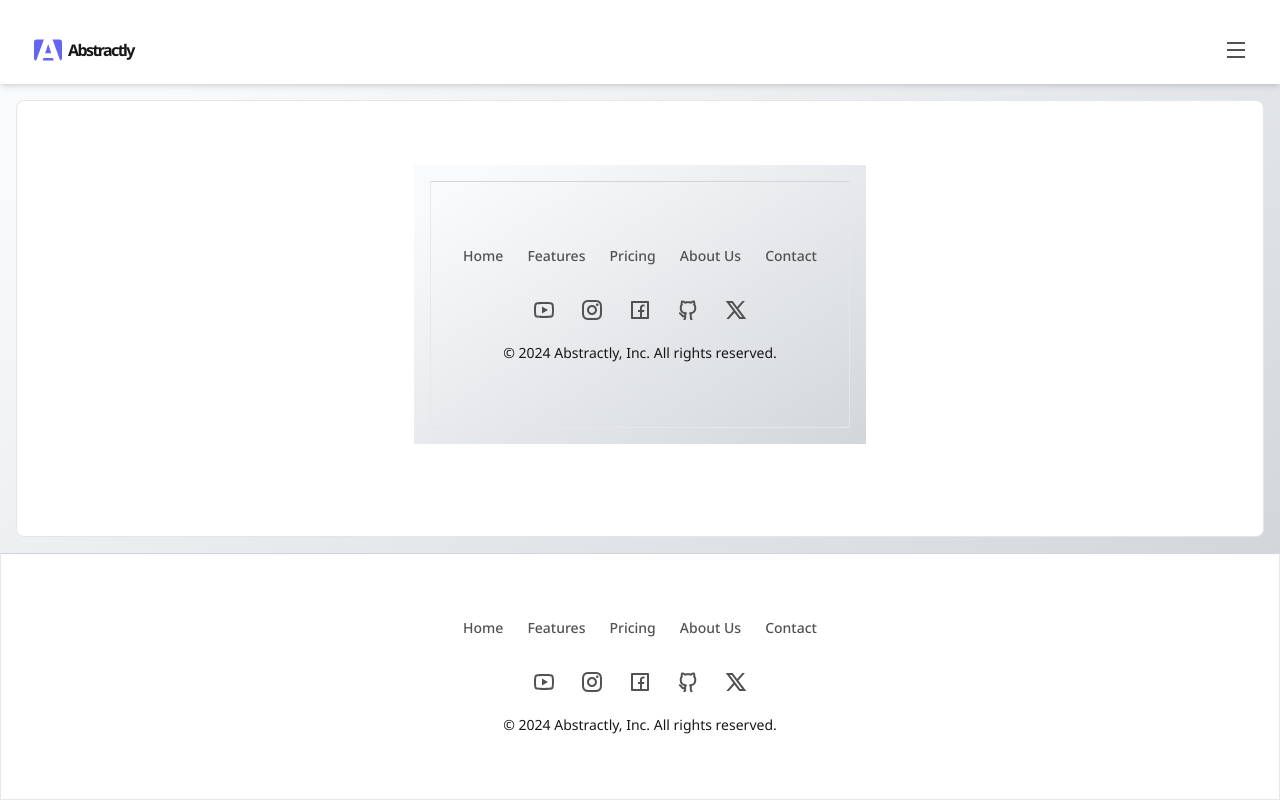
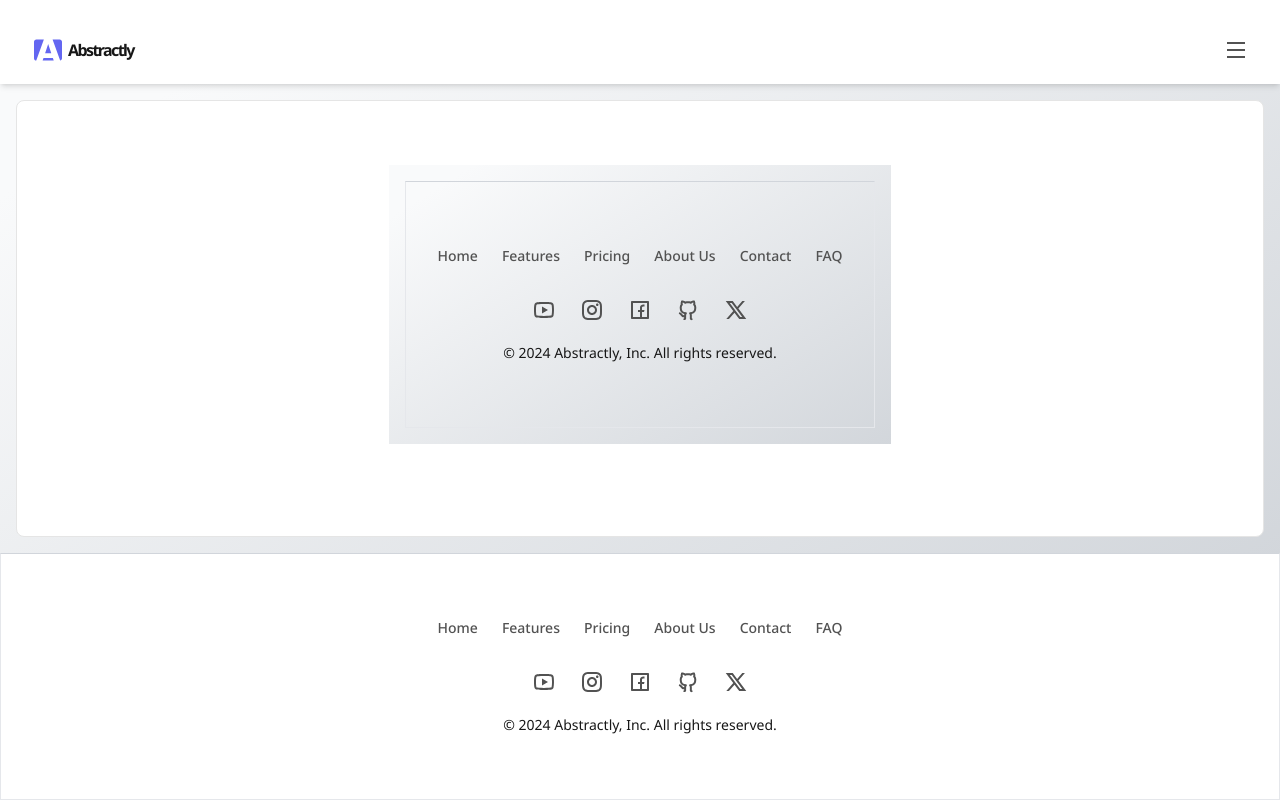
Before and after one commit to av0ed/ui-component-library, a Next.js app: page /footer in a window 1280 px wide. Built offline with nearby package versions, Linux system fonts and the light colour scheme.

Commit message:
add faq to footer

```diff
--- a/app/_components/footer.tsx
+++ b/app/_components/footer.tsx
@@ -13,6 +13,7 @@ const pages = [
   { id: 2, page: "Pricing", href: "/pricing/tiers" },
   { id: 3, page: "About Us", href: "team" },
   { id: 4, page: "Contact", href: "/contact" },
+  { id: 5, page: "FAQ", href: "/faq" },
 ];
 
 const socialLinks = [
```
